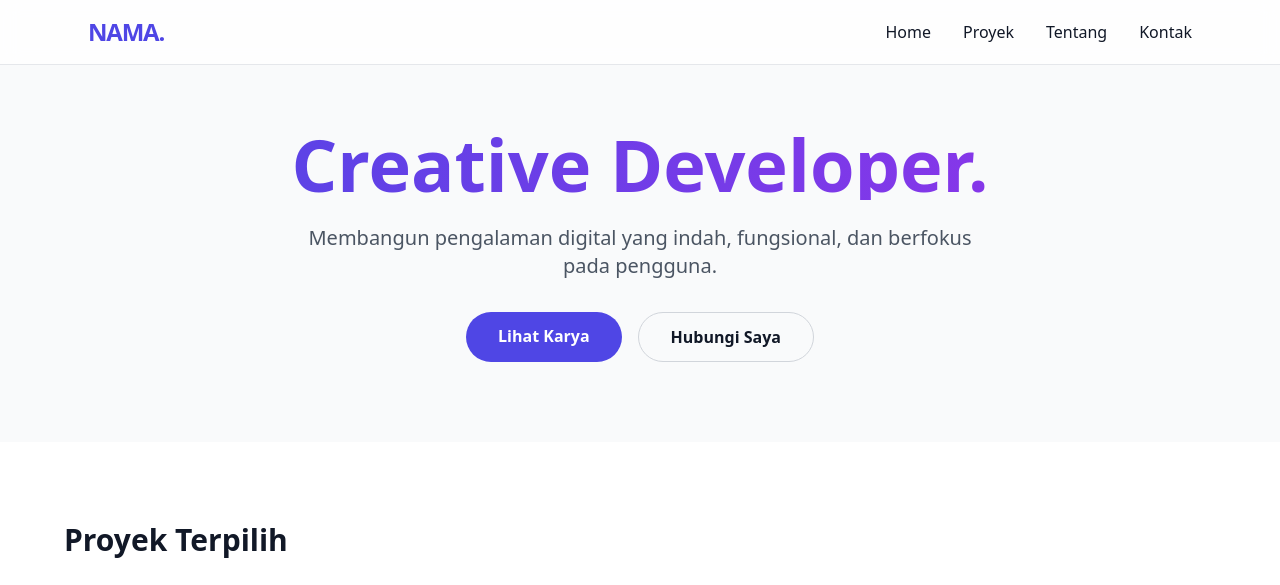
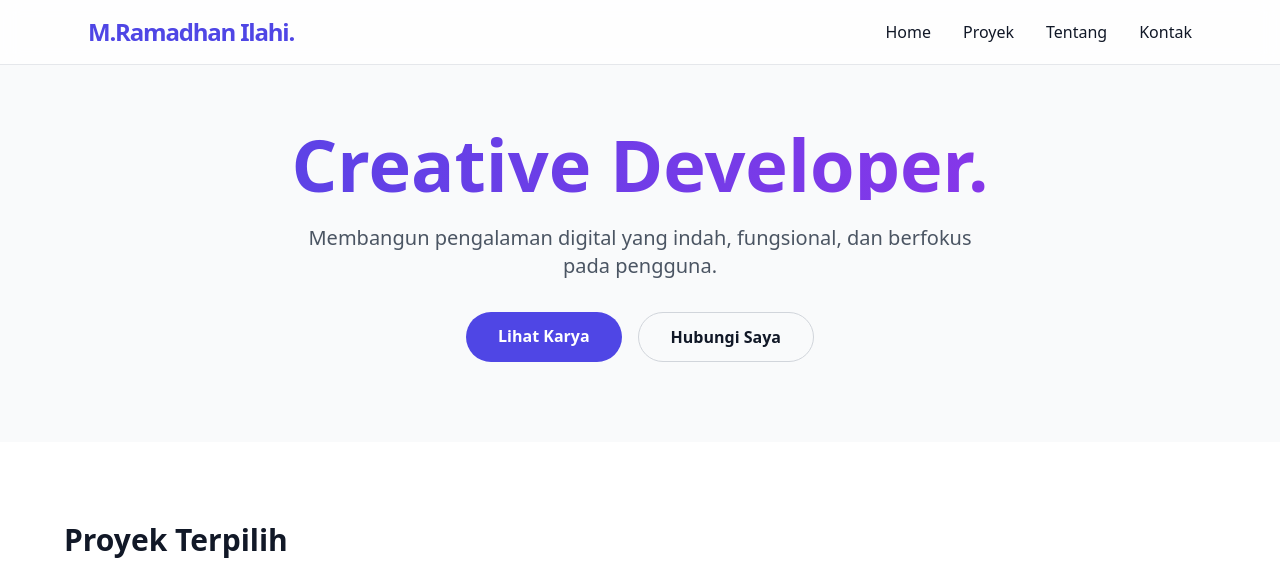
Before and after one commit to mramadhanilahi03-pixel/rama.github.io, a plain HTML site: page index.html in a window 1280 px wide. Shown: the top 585 px of the page. Drawn offline with nearby package versions, Linux system fonts and the light colour scheme.

Commit message:
Update index.html

```diff
--- a/index.html
+++ b/index.html
@@ -15,7 +15,7 @@
 
     <nav class="fixed w-full z-50 glass border-b border-gray-200">
         <div class="max-w-6xl mx-auto px-6 py-4 flex justify-between items-center">
-            <a href="#" class="text-2xl font-bold tracking-tighter text-indigo-600">NAMA.</a>
+            <a href="#" class="text-2xl font-bold tracking-tighter text-indigo-600">M.Ramadhan Ilahi.</a>
             <div class="hidden md:flex space-x-8 font-medium">
                 <a href="#home" class="hover:text-indigo-600 transition">Home</a>
                 <a href="#projects" class="hover:text-indigo-600 transition">Proyek</a>
```
